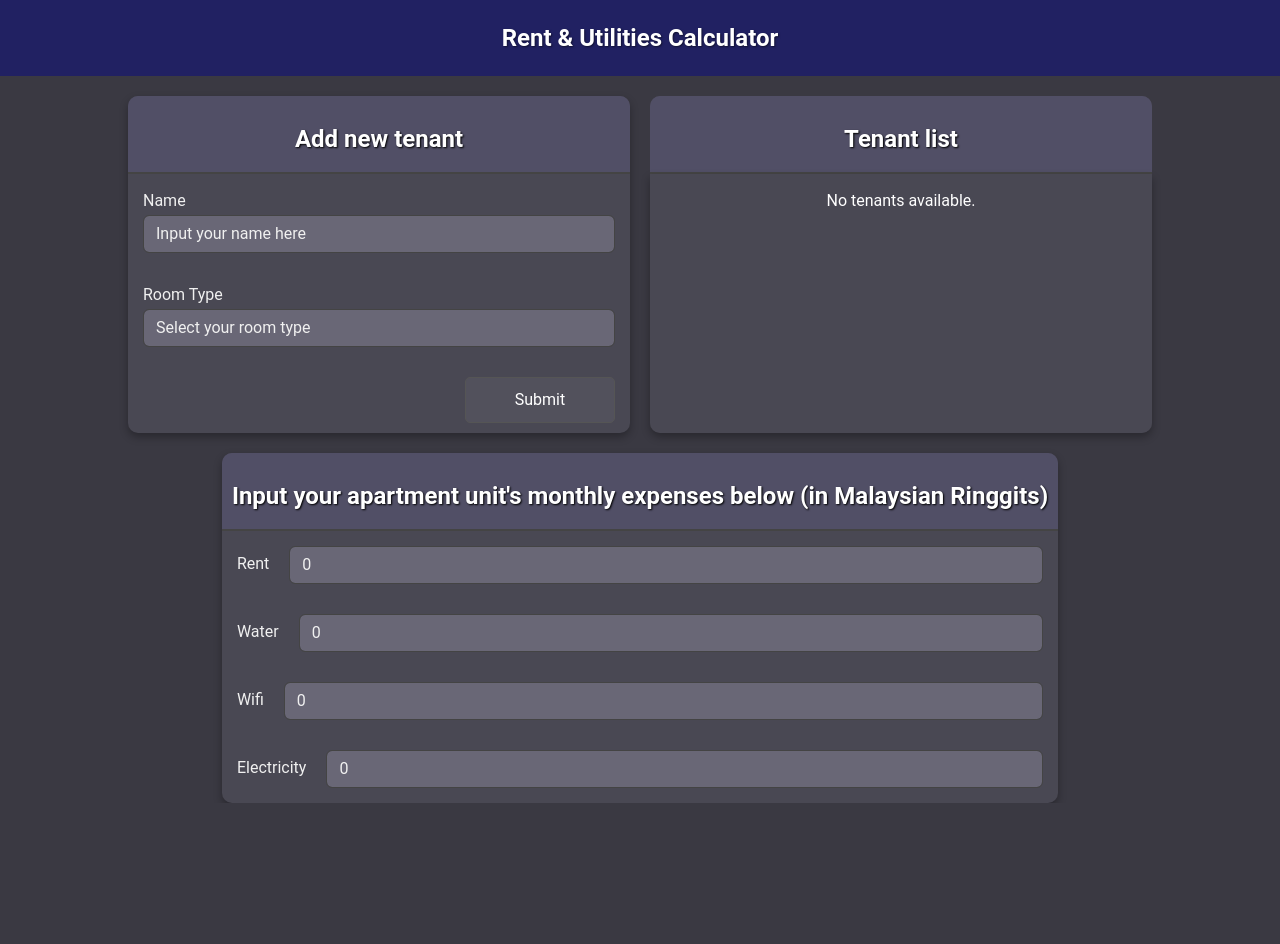
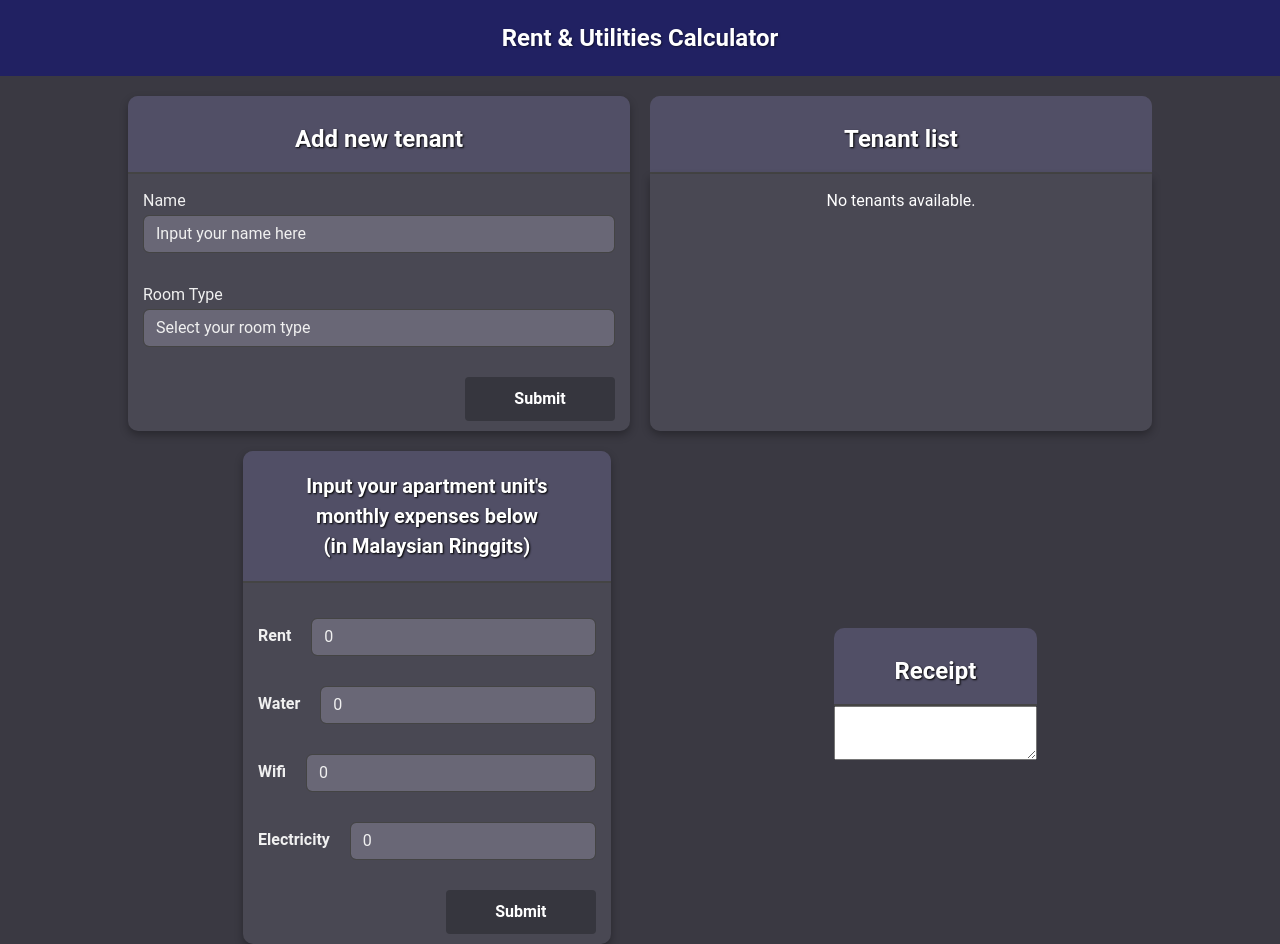
Before and after one commit to BodhiOng/Rent-And-Utilities-Calculator, a React (Create React App) app: page / in a window 1280 px wide. Before the commit the page ends 803 px from the top, so only its background shows below. Built offline with nearby package versions, Linux system fonts and the light colour scheme.

Commit message:
Started making receipt form

```diff
--- a/src/App.css
+++ b/src/App.css
@@ -25,11 +25,11 @@ html, body {
   box-sizing: border-box;
 }
 
-.monthly-expenses-form {
+.bills-and-receipt {
   display: flex;
+  flex-direction: row;
   align-items: center;
-  justify-content: center;
-  width: 100%;
+  justify-content: space-evenly;
   box-sizing: border-box;
   margin-top: 20px;
   padding: 0 20px;
--- a/src/App.js
+++ b/src/App.js
@@ -6,6 +6,7 @@ import TenantListForm from './TenantListForm';
 import MonthlyExpenses from './MonthlyExpenses';
 import { useEffect, useRef, useState } from 'react';
 import { v4 as uuidv4 } from 'uuid';
+import ReceiptForm from './ReceiptForm';
 
 function App() {
   const [tenants, setTenants] = useState(() => {
@@ -52,8 +53,13 @@ function App() {
           <TenantListForm tenants={tenants} onDeleteTenant={handleDeleteTenant}/>
         </div>
       </div>
-      <div className='monthly-expenses-form'>
-        <MonthlyExpenses/>
+      <div className='bills-and-receipt'>
+        <div className='monthly-expenses-div-app'>
+          <MonthlyExpenses/>
+        </div>
+        <div className='receipt-form-div-app'>
+          <ReceiptForm/>
+        </div>
       </div>
     </div>
   );
--- a/src/MonthlyExpenses.css
+++ b/src/MonthlyExpenses.css
@@ -4,7 +4,11 @@ body {
 
 .monthly-expenses-form > .monthly-expenses-form form {
     width: 100%;
-    max-width: 100%;
+    max-width: 600px;
+    margin: 20px auto;
+    padding: 20px;
+    border-radius: 10px;
+    box-shadow: 0 4px 8px rgba(0, 0, 0, 0.1);
     box-sizing: border-box;
 }
 
@@ -13,27 +17,54 @@ body {
     justify-content: center;
     align-items: center;
     text-align: center;
-    padding: 15px 0;
+    padding: 20px;
     background-color: rgb(81, 79, 102);
     border-bottom: 2px solid #444;
     border-radius: 10px 10px 0 0;
 }
 
 .expenses-title-text {
-    font-size: 1.5rem;
+    font-size: 1.25rem;
     font-weight: bold;
-    padding: 10px 10px 0px;
     color: white;
     text-shadow: 1px 1px 2px black;
     margin: 0;
 }
 
+.utilities-section {
+    padding: 20px 0px 0px;
+}
+
 .utilities-section .form-group {
     display: flex;
+    justify-content: space-between;
     flex-direction: row;
     align-items: center;
 }
 
 .utilities-section .form-group label {
+    flex: 1;
+    font-weight: bold;
+    font-size: 1rem;
     margin-right: 20px;
 }
+
+.custom-button {
+    display: block;
+    padding: 10px;
+    font-weight: bold;
+    border-radius: 4px;
+    background-color: rgb(54, 54, 62);
+    color: white;
+    border: none;
+    cursor: pointer;
+    transition: all 0.3s ease;
+}
+
+.custom-button:hover {
+    background-color: rgb(114, 114, 131);
+}
+
+.monthly-expenses-form-form .button-div {
+    margin: 0;
+}
--- a/src/MonthlyExpenses.js
+++ b/src/MonthlyExpenses.js
@@ -2,57 +2,42 @@ import { useState } from 'react';
 import './MonthlyExpenses.css';
 
 function MonthlyExpenses() {
-    const [monthlyRent, setMonthlyRent] = useState(0);
-    const [monthlyWaterBill, setMonthlyWaterBill] = useState(0);
-    const [monthlyWifiBill, setMonthlyWifiBill] = useState(0);
-    const [monthlyElectricityBill, setMonthlyElectricityBill] = useState(0);
+    const [expenses, setExpenses] = useState({
+        rent: 0,
+        water: 0,
+        wifi: 0,
+        electricity: 0
+    });
 
-    return(
+    const handleChange = (e) => {
+        const { id, value } = e.target;
+        setExpenses(prevExpenses => ({
+            ...prevExpenses,
+            [id]: value
+        }));
+    };
+
+    return (
         <form>
             <div className='expenses-title'>
-                <p className='expenses-title-text'>Input your apartment unit's monthly expenses below (in Malaysian Ringgits)</p>
+                <p className='expenses-title-text'>Input your apartment unit's<br /> monthly expenses below<br /> (in Malaysian Ringgits)</p>
             </div>
             <div className='utilities-section'>
-                <div className='form-group'>
-                    <label htmlFor='monthlyRent'>Rent</label>
-                    <input
-                        type='text'
-                        className='form-control'
-                        id='monthlyRent'
-                        value={monthlyRent}
-                        onChange={(e) => setMonthlyRent(e.target.value)}
-                    />
-                </div>
-                <div className='form-group'>
-                    <label htmlFor='monthlyWaterBill'>Water</label>
-                    <input
-                        type='text'
-                        className='form-control'
-                        id='monthlyWaterBill'
-                        value={monthlyWaterBill}
-                        onChange={(e) => setMonthlyWaterBill(e.target.value)}
-                    />
-                </div>
-                <div className='form-group'>
-                    <label htmlFor='monthlyWifiBill'>Wifi</label>
-                    <input
-                        type='text'
-                        className='form-control'
-                        id='monthlyWifiBill'
-                        value={monthlyWifiBill}
-                        onChange={(e) => setMonthlyWifiBill(e.target.value)}
-                    />
-                </div>
-                <div className='form-group'>
-                    <label htmlFor='monthlyElectricityBill'>Electricity</label>
-                    <input
-                        type='text'
-                        className='form-control'
-                        id='monthlyElectricityBill'
-                        value={monthlyElectricityBill}
-                        onChange={(e) => setMonthlyElectricityBill(e.target.value)}
-                    />
-                </div>
+                {['rent', 'water', 'wifi', 'electricity'].map((item, index) => (
+                    <div key={index} className='form-group'>
+                        <label htmlFor={item}>{item.charAt(0).toUpperCase() + item.slice(1)}</label>
+                        <input
+                            type='number'
+                            className='form-control'
+                            id={item}
+                            value={expenses[item]}
+                            onChange={handleChange}
+                        />
+                    </div>
+                ))}
+            </div>
+            <div className="button-div">
+                <button type="submit" className="btn btn-dark custom-button">Submit</button>
             </div>
         </form>
     );
--- /dev/null
+++ b/src/ReceiptForm.js
@@ -0,0 +1,14 @@
+import './ReceiptForm.css';
+
+function ReceiptForm() {
+    return(
+        <div>
+            <div className='title'>
+                <p className='title-text'>Receipt</p>
+            </div>
+            <textarea></textarea>
+        </div>
+    );
+}
+
+export default ReceiptForm;
```
Also changed, not shown: src/ReceiptForm.css (added).
